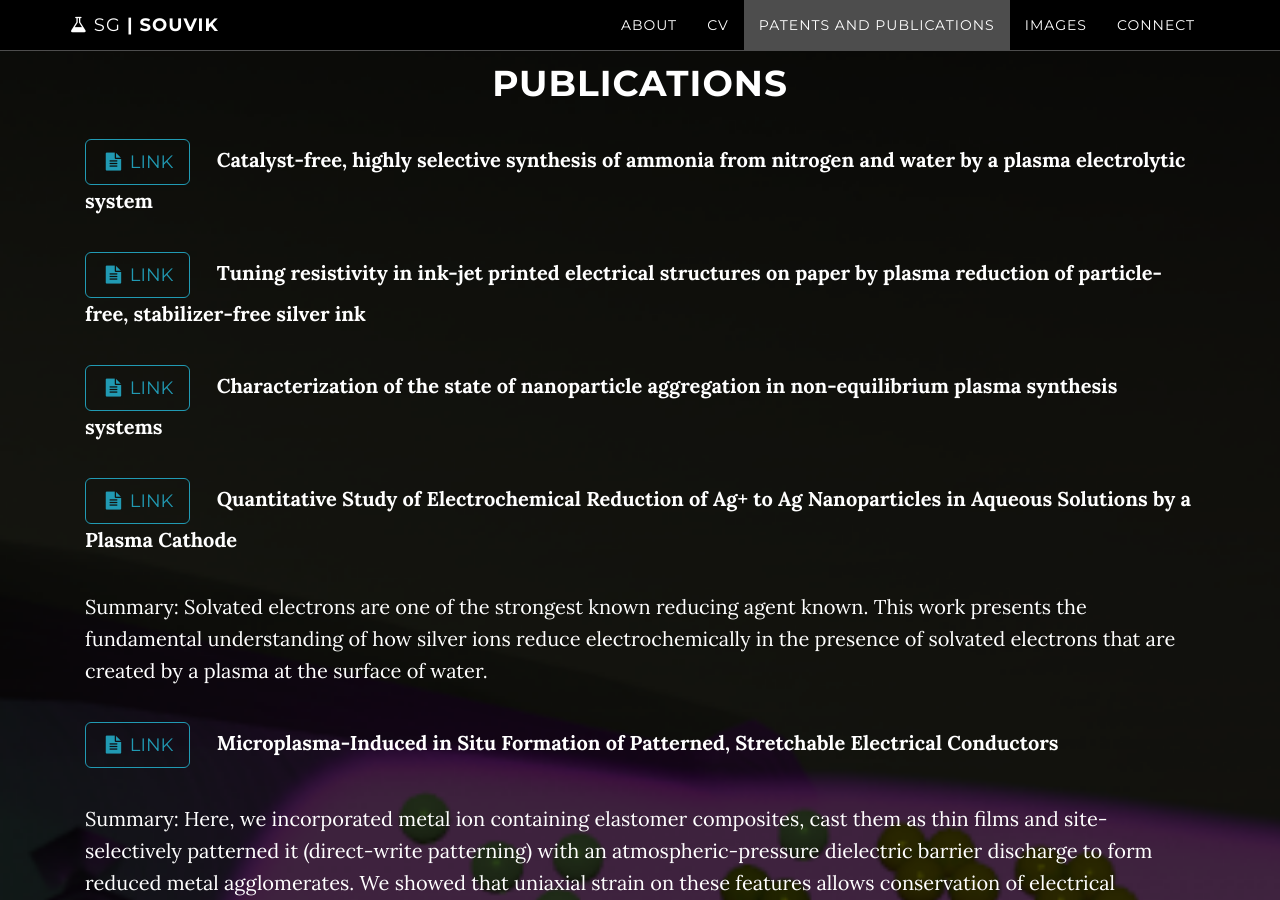
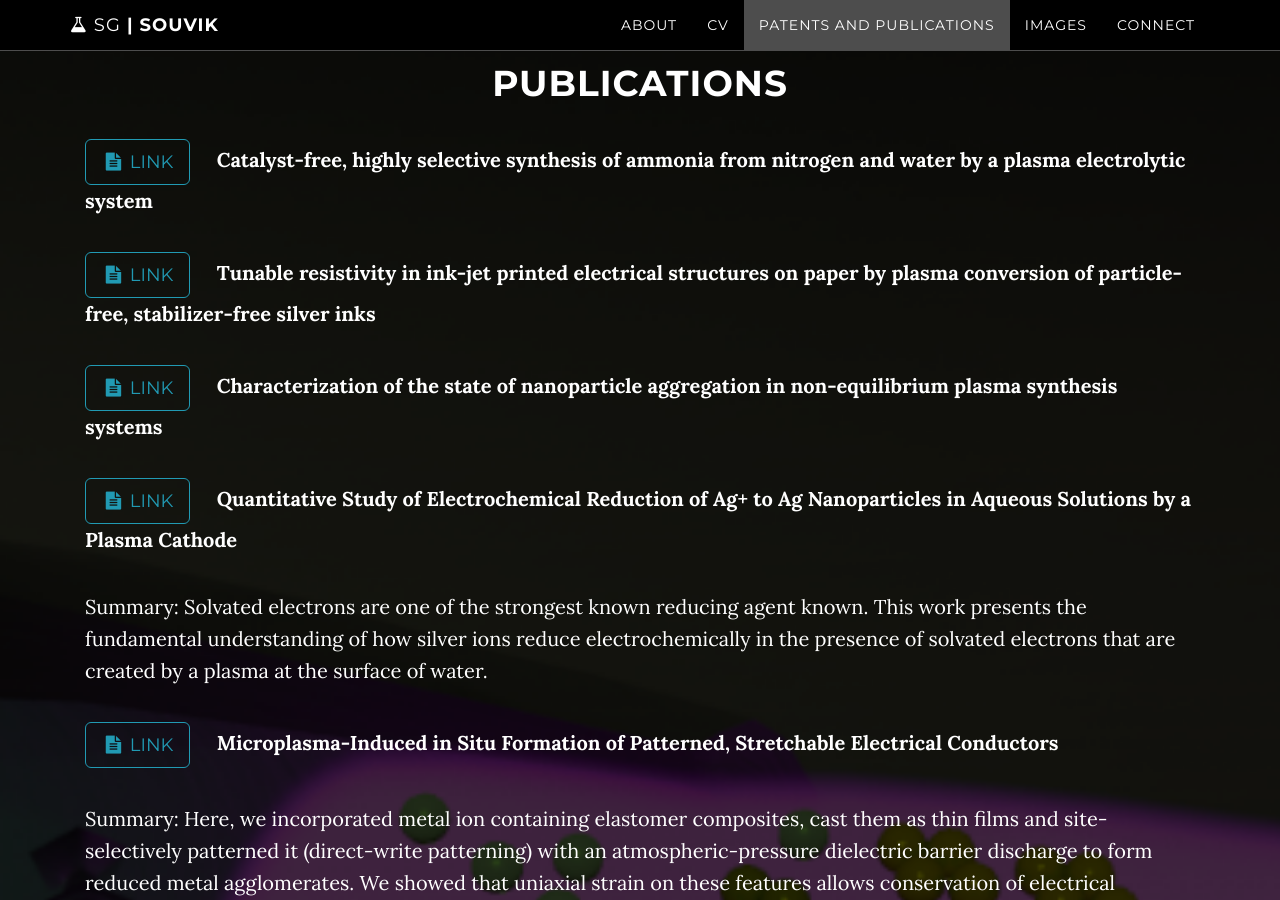
Before and after one commit to SouvikSG/souviksg.github.io, a Jekyll site: the page built from index.html, in a window 1280 px wide and 900 px high, scrolled down 4693 px. Built offline with Jekyll 4.4.1, drawn with Linux system fonts in a browser that asks for light colours.

Commit message:
Update publications.html

```diff
--- a/_includes/publications.html
+++ b/_includes/publications.html
@@ -13,9 +13,9 @@
 		<div class="col-lg-12">
 <p><a target='_blank' href="http://advances.sciencemag.org/content/5/1/eaat5778" class="btn btn-default btn-lg"> <i class="fa fa-file-text fa-fw"></i>  LINK</a> &nbsp; &nbsp; <b>Catalyst-free, highly selective synthesis of ammonia from nitrogen and water by a plasma electrolytic system</b></p>
 
-<p><a target='_blank' href="https://app.dimensions.ai/details/publication/pub.1106203527?and_facet_journal=jour.1134073" class="btn btn-default btn-lg"> <i class="fa fa-file-text fa-fw"></i>  LINK</a> &nbsp; &nbsp; <b>Tuning resistivity in ink-jet printed electrical structures on paper by plasma reduction of particle-free, stabilizer-free silver ink</b></p>
+<p><a target='_blank' href="https://avs.scitation.org/doi/abs/10.1116/1.5042459" class="btn btn-default btn-lg"> <i class="fa fa-file-text fa-fw"></i>  LINK</a> &nbsp; &nbsp; <b>Tunable resistivity in ink-jet printed electrical structures on paper by plasma conversion of particle-free, stabilizer-free silver inks</b></p>
 
-<p><a target='_blank' href="http://iopscience.iop.org/article/10.1088/1361-6463/aad26f" class="btn btn-default btn-lg"> <i class="fa fa-file-text fa-fw"></i>  LINK</a> &nbsp; &nbsp; <b>Characterization of the state of nanoparticle aggregation in non-equilibrium plasma synthesis systems</b></p>
+<p><a target='_blank' href="https://iopscience.iop.org/article/10.1088/1361-6463/aad26f" class="btn btn-default btn-lg"> <i class="fa fa-file-text fa-fw"></i>  LINK</a> &nbsp; &nbsp; <b>Characterization of the state of nanoparticle aggregation in non-equilibrium plasma synthesis systems</b></p>
 
 <p><a target='_blank' href="http://jes.ecsdl.org/content/164/13/D818.short" class="btn btn-default btn-lg"> <i class="fa fa-file-text fa-fw"></i>  LINK</a> &nbsp; &nbsp; <b>Quantitative Study of Electrochemical Reduction of Ag+ to Ag Nanoparticles in Aqueous Solutions by a Plasma Cathode</b></p>
 
```
